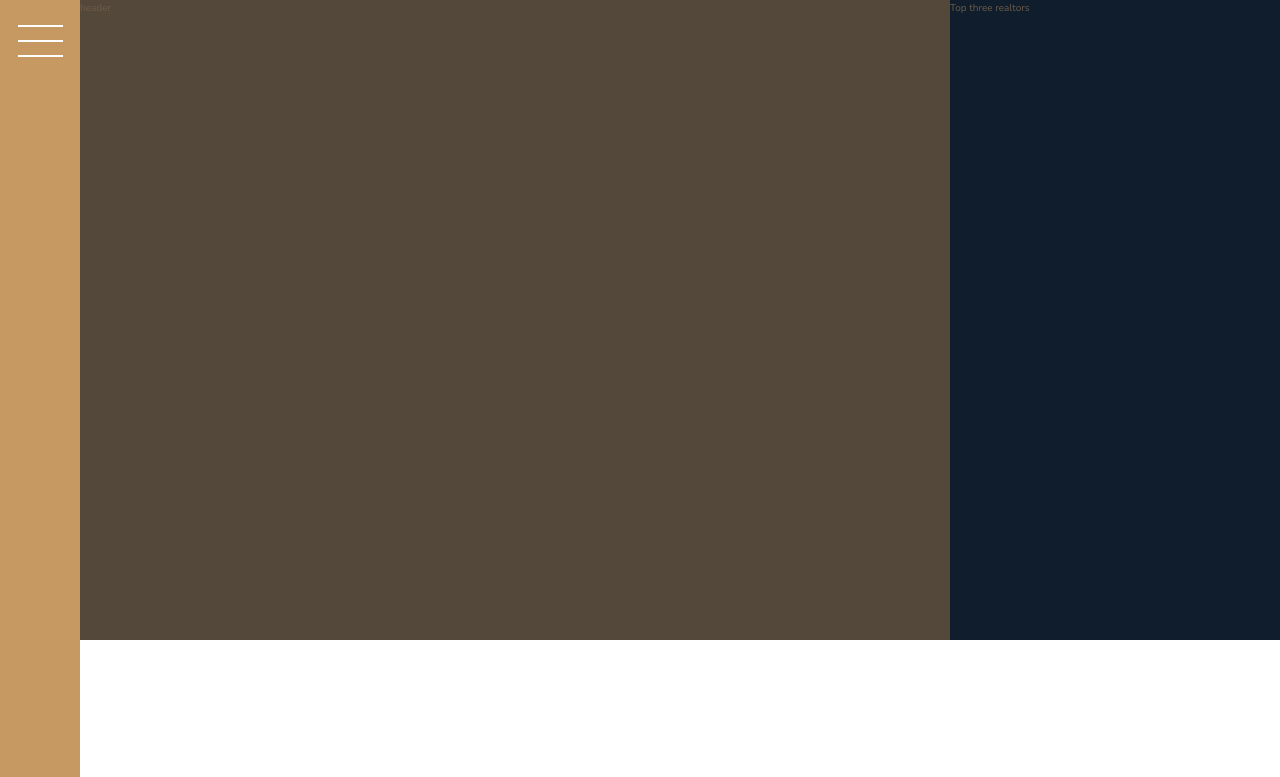
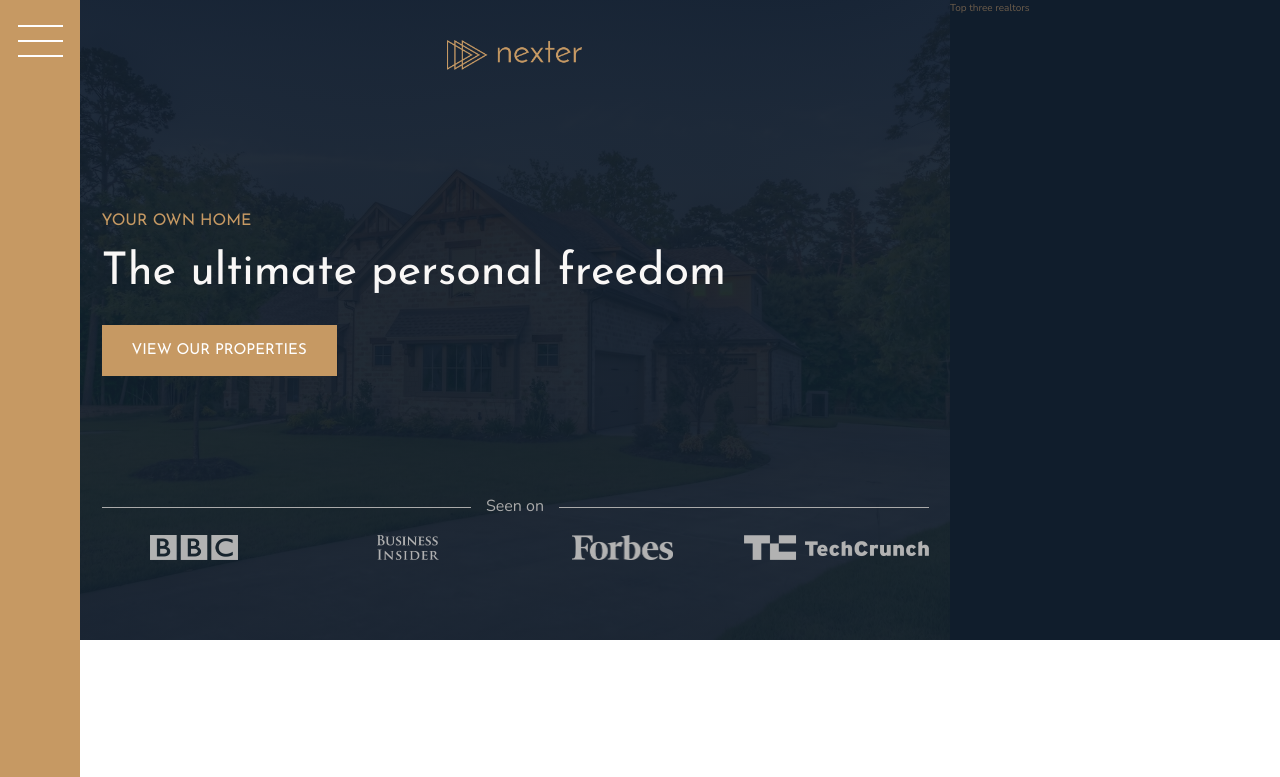
Before and after one commit to ravraw/nexter, a website: page index.html in a window 1280 px wide. Shown: the top 777 px of the page. Drawn offline with nearby package versions, Linux system fonts and the light colour scheme.

Commit message:
header complete

```diff
--- a/index.html
+++ b/index.html
@@ -18,7 +18,18 @@
         <button class="nav__btn"></button>
     </div>
     <header class="header">
-        header
+        <img src="img/logo.png" alt="nexter logo" class="header__logo">
+        <h3 class="heading-3">YOUR OWN HOME</h3>
+        <h1 class="heading-1">The ultimate personal freedom</h1>
+        <button class="btn header__btn">View our properties</button>
+        <div class="header__seenon-text">Seen on</div>
+        <div class="header__seenon-logos">
+            <img src="img/logo-bbc.png" alt="seen on logo 1">
+            <img src="img/logo-bi.png" alt="seen on logo 2">
+            <img src="img/logo-forbes.png" alt="seen on logo 3">
+            <img src="img/logo-techcrunch.png" alt="seen on logo 4">
+
+        </div>
     </header>
     <div class="realtors">
         Top three realtors
--- a/sass/_header.scss
+++ b/sass/_header.scss
@@ -1,4 +1,56 @@
 .header {
   background-color: $color-grey-dark-1;
   grid-column: full-start / col-end 6;
+  background-image: linear-gradient(
+      rgba($color-secondary, 0.93),
+      rgba($color-secondary, 0.93)
+    ),
+    url(../img/hero.jpeg);
+  background-size: cover;
+  background-position: center;
+  padding: 8rem;
+  padding-top: 4rem;
+
+  display: grid;
+  grid-template-rows: 1fr min-content 6rem 1fr;
+  grid-template-columns: max-content;
+  justify-content: center;
+  grid-gap: 1.5rem;
+  &__logo {
+    height: 3rem;
+    justify-self: center;
+  }
+
+  &__btn {
+    align-self: start;
+    justify-self: start;
+  }
+
+  &__seenon-text {
+    display: grid;
+
+    font-size: 1.6rem;
+    color: $color-grey-light-2;
+    grid-template-columns: 1fr max-content 1fr;
+    grid-gap: 1.5rem;
+    align-items: center;
+
+    &::before,
+    &::after {
+      content: "";
+      height: 1px;
+      display: block;
+      background-color: currentColor;
+    }
+  }
+  &__seenon-logos {
+    display: grid;
+    grid-template-columns: repeat(4, 1fr);
+    grid-column-gap: 3rem;
+    justify-items: center;
+    img {
+      height: 2.5rem;
+      filter: brightness(70%);
+    }
+  }
 }
--- a/sass/_typography.scss
+++ b/sass/_typography.scss
@@ -5,6 +5,9 @@
 
 .heading-1 {
   @extend %heading;
+  font-size: 4.5rem;
+  color: $color-grey-light-1;
+  line-height: 1;
 }
 .heading-2 {
   @extend %heading;
```
Also changed, not shown: css/style.css.
